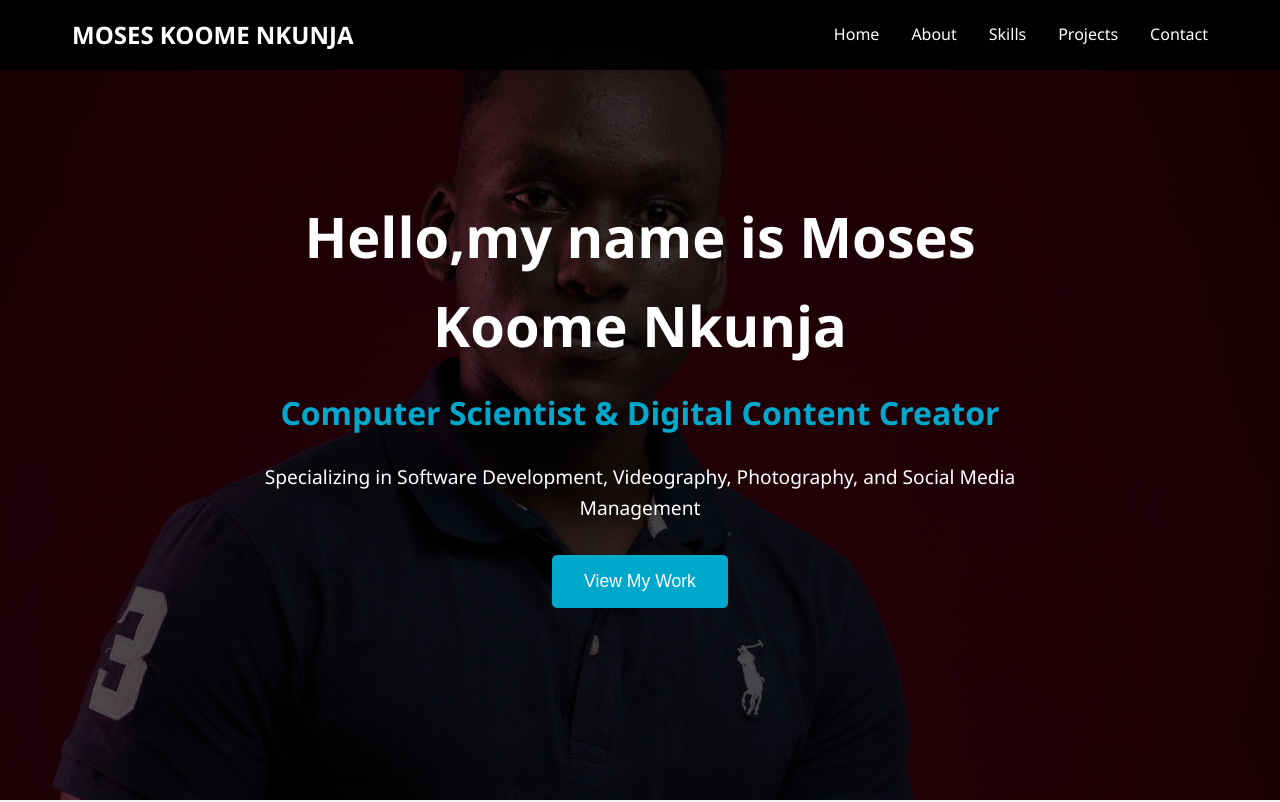
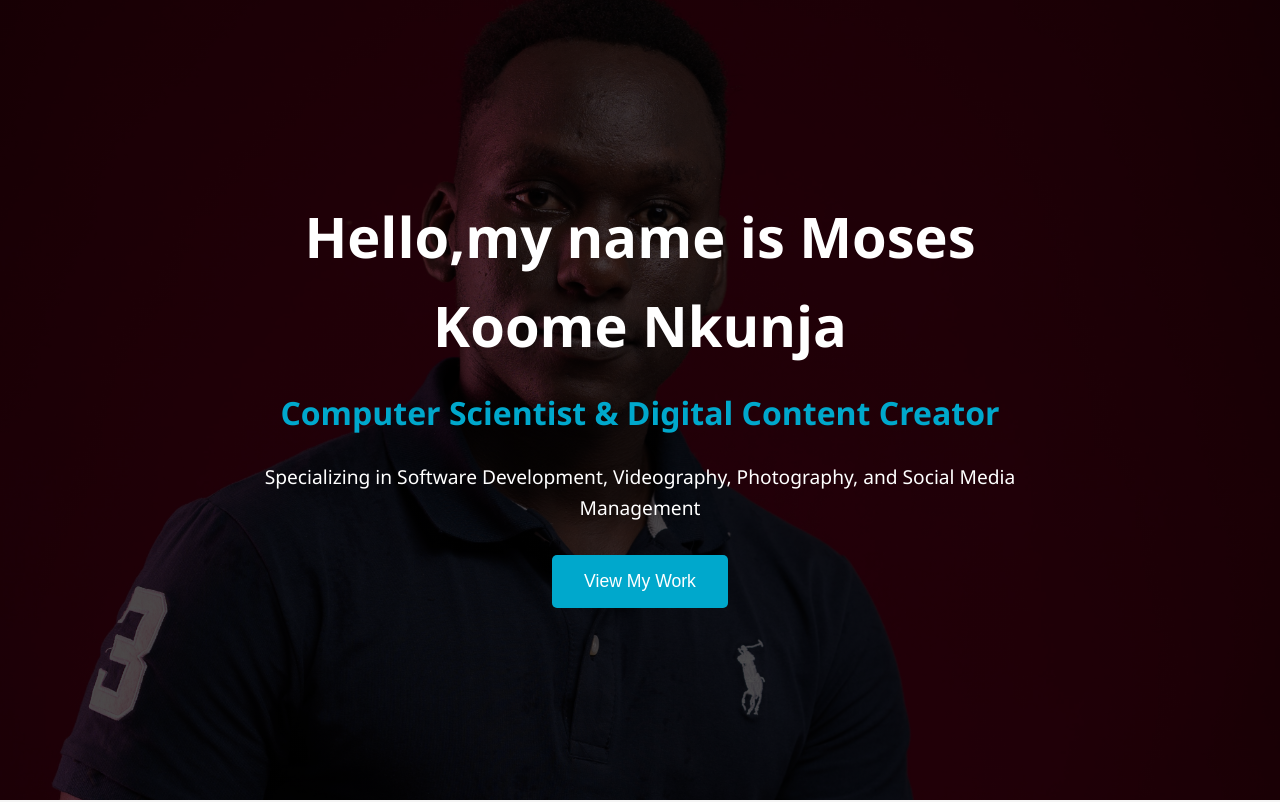
Before and after one commit to moseskoome/Portifolio, a React (Create React App) app in the folder portifolio/: page / in a window 1280 px wide. Shown: the top 802 px of the page. Built offline with nearby package versions, Linux system fonts and the light colour scheme.

Commit message:
removed header

```diff
--- a/portifolio/src/App.js
+++ b/portifolio/src/App.js
@@ -1,6 +1,6 @@
 import React from 'react';
 import './App.css';
-import Header from './components/Header';
+
 import Hero from './components/Hero';
 import About from './components/About';
 import Contact from './components/Contact';
@@ -8,7 +8,7 @@ import Contact from './components/Contact';
 function App() {
   return (
     <div className="App">
-      <Header />
+
       <Hero />
       <About />
       <Contact />
--- a/portifolio/src/components/Header.js
+++ /dev/null
@@ -1,23 +0,0 @@
-import React from 'react';
-import '../styles/Header.css';
-
-const Header = () => {
-  return (
-    <header className="header">
-      <nav className="nav-container">
-        <div className="logo">
-          <h1>MOSES KOOME NKUNJA</h1>
-        </div>
-        <ul className="nav-links">
-          <li><a href="#home">Home</a></li>
-          <li><a href="#about">About</a></li>
-          <li><a href="#skills">Skills</a></li>
-          <li><a href="#projects">Projects</a></li>
-          <li><a href="#contact">Contact</a></li>
-        </ul>
-      </nav>
-    </header>
-  );
-};
-
-export default Header;
--- a/portifolio/src/styles/Header.css
+++ /dev/null
@@ -1,62 +0,0 @@
-.header {
-  position: fixed;
-  width: 100%;
-  top: 0;
-  background-color: rgba(0, 0, 0, 0.9);
-  padding: 1rem 0;
-  z-index: 1000;
-}
-
-.nav-container {
-  max-width: 1200px;
-  margin: 0 auto;
-  display: flex;
-  justify-content: space-between;
-  align-items: center;
-  padding: 0 2rem;
-}
-
-.logo h1 {
-  color: #fff;
-  font-size: 1.5rem;
-  margin: 0;
-}
-
-.nav-links {
-  display: flex;
-  list-style: none;
-  margin: 0;
-  padding: 0;
-}
-
-.nav-links li {
-  margin-left: 2rem;
-}
-
-.nav-links a {
-  color: #fff;
-  text-decoration: none;
-  font-size: 1rem;
-  transition: color 0.3s ease;
-}
-
-.nav-links a:hover {
-  color: #00a8cc;
-}
-
-@media (max-width: 768px) {
-  .nav-container {
-    flex-direction: column;
-    padding: 1rem;
-  }
-
-  .nav-links {
-    margin-top: 1rem;
-    flex-wrap: wrap;
-    justify-content: center;
-  }
-
-  .nav-links li {
-    margin: 0.5rem 1rem;
-  }
-}
```
